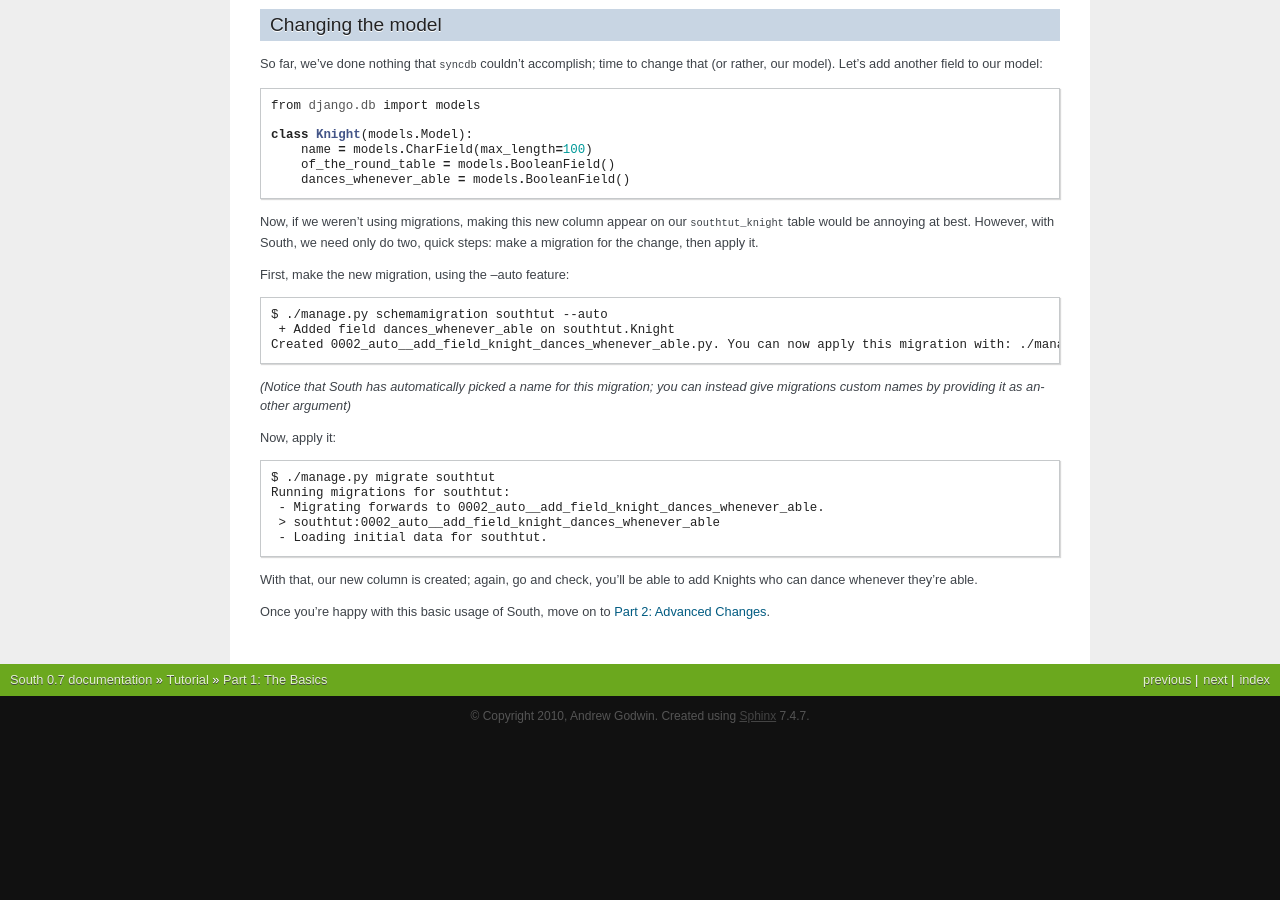
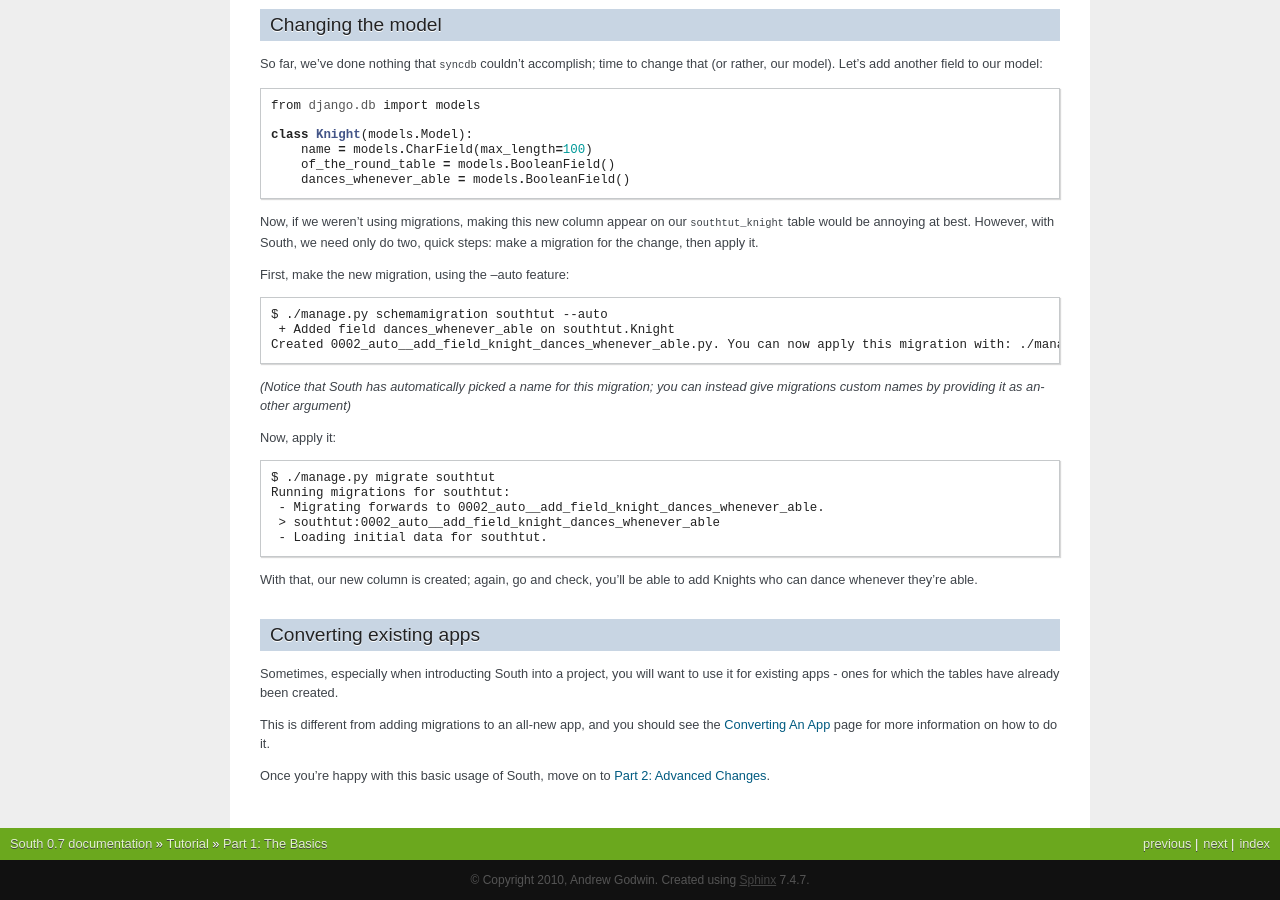
Before and after one commit to matthiask/south, a Sphinx documentation site: the page built from docs/tutorial/part1.rst, in a window 1280 px wide and 900 px high, scrolled down 1337 px. Built offline with Sphinx 7.4.7, drawn with Linux system fonts in a browser that asks for light colours; before the commit the page ends 2073 px from its top, so only the background shows below that; some of the changed text lies outside the part shown.

Commit message:
Docs fixes.

```diff
--- a/docs/tutorial/part1.rst
+++ b/docs/tutorial/part1.rst
@@ -124,5 +124,14 @@ Now, apply it::
 With that, our new column is created; again, go and check, you'll be able to
 add Knights who can dance whenever they're able.
 
+Converting existing apps
+------------------------
+
+Sometimes, especially when introducting South into a project, you will want
+to use it for existing apps - ones for which the tables have already been created.
+
+This is different from adding migrations to an all-new app, and you should
+see the :ref:`converting-an-app` page for more information on how to do it.
+
 Once you're happy with this basic usage of South, move on to
 :ref:`tutorial-part-2`.
```
Also changed, not shown: docs/commands.rst (+13 -1 lines).
